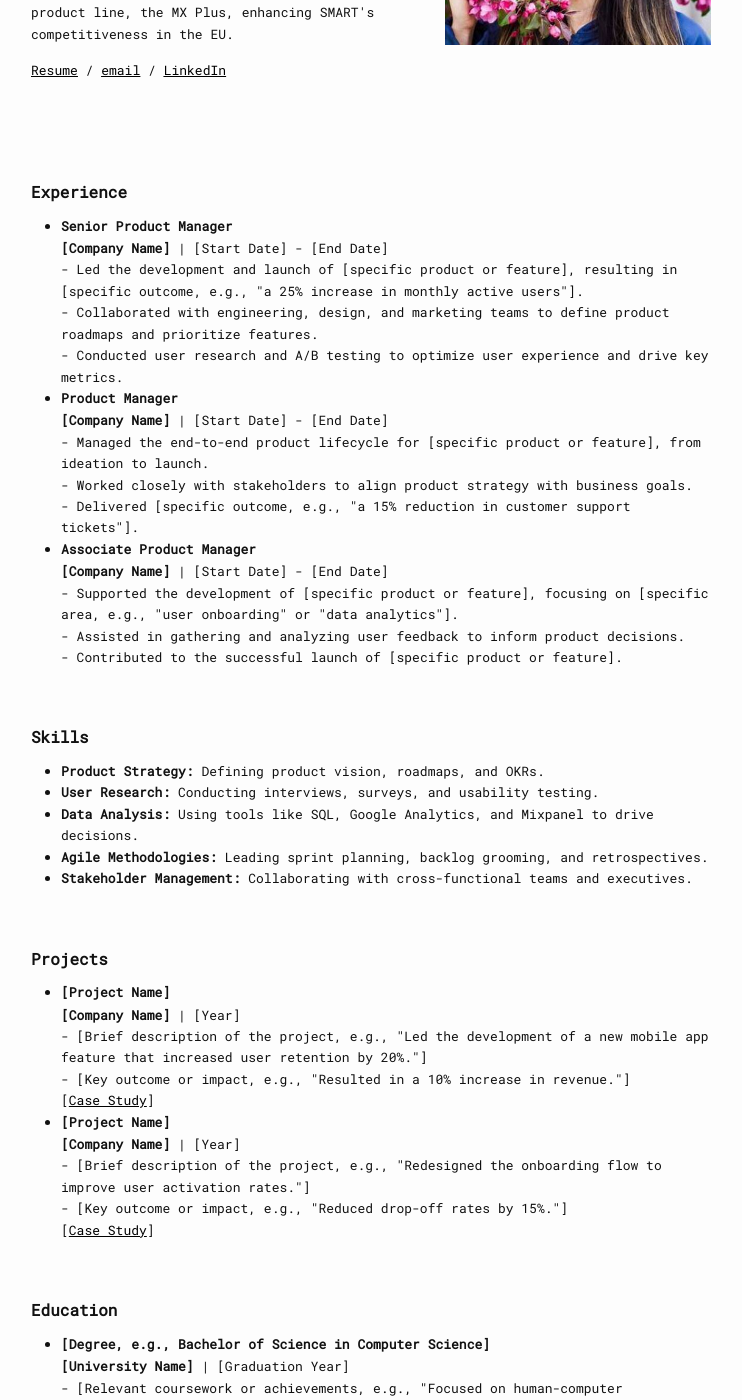
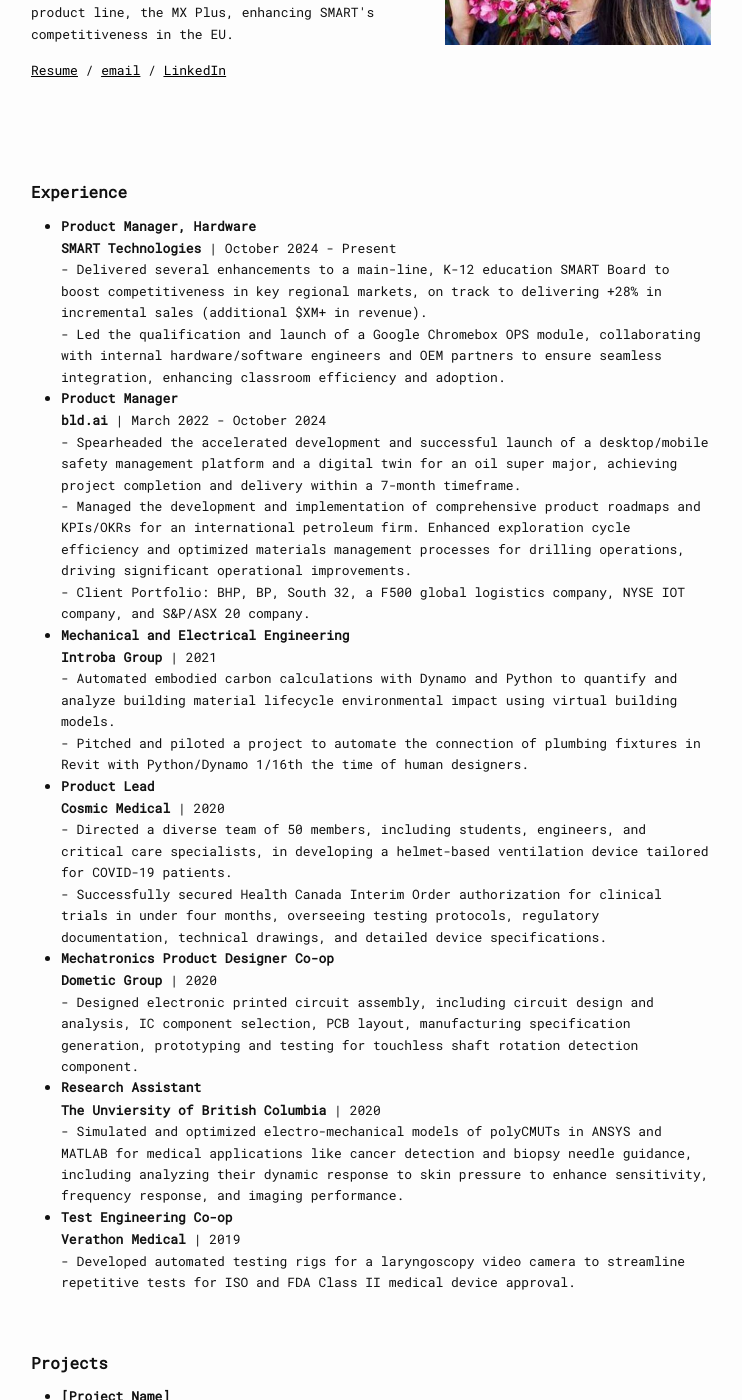
Before and after one commit to amywanwu/amywanwu.github.io, a Jekyll site: the page built from index.html, in a window 1280 px wide and 1400 px high, scrolled down 370 px. Shown: the whole window, without its empty margins (269-1011 px from the left). Built offline with Jekyll 4.4.1, drawn with Linux system fonts in a browser that asks for light colours.

Commit message:
Update index.html
Added jobs

```diff
--- a/index.html
+++ b/index.html
@@ -20,35 +20,45 @@
 <h2>Experience</h2>
 <ul>
     <li>
-        <h4>Senior Product Manager</h4>
-        <strong>[Company Name]</strong> | [Start Date] - [End Date]<br>
-        - Led the development and launch of [specific product or feature], resulting in [specific outcome, e.g., "a 25% increase in monthly active users"].<br>
-        - Collaborated with engineering, design, and marketing teams to define product roadmaps and prioritize features.<br>
-        - Conducted user research and A/B testing to optimize user experience and drive key metrics.<br>
+        <h4>Product Manager, Hardware</h4>
+        <strong>SMART Technologies</strong> | October 2024 - Present<br>
+        - Delivered several enhancements to a main-line, K-12 education SMART Board to boost competitiveness in key regional markets, on track to delivering +28% in incremental sales (additional $XM+ in revenue).<br>
+        - Led the qualification and launch of a Google Chromebox OPS module, collaborating with internal hardware/software engineers and OEM partners to ensure seamless integration, enhancing classroom efficiency and adoption.<br>
     </li>
     <li>
         <h4>Product Manager</h4>
-        <strong>[Company Name]</strong> | [Start Date] - [End Date]<br>
-        - Managed the end-to-end product lifecycle for [specific product or feature], from ideation to launch.<br>
-        - Worked closely with stakeholders to align product strategy with business goals.<br>
-        - Delivered [specific outcome, e.g., "a 15% reduction in customer support tickets"].<br>
+        <strong>bld.ai</strong> | March 2022 - October 2024<br>
+        - Spearheaded the accelerated development and successful launch of a desktop/mobile safety management platform and a digital twin for an oil super major, achieving project completion and delivery within a 7-month timeframe.<br>
+        - Managed the development and implementation of comprehensive product roadmaps and KPIs/OKRs for an international petroleum firm. Enhanced exploration cycle efficiency and optimized materials management processes for drilling operations, driving significant operational improvements.<br>
+        - Client Portfolio: BHP, BP, South 32, a F500 global logistics company, NYSE IOT company, and S&P/ASX 20 company.<br>
     </li>
     <li>
-        <h4>Associate Product Manager</h4>
-        <strong>[Company Name]</strong> | [Start Date] - [End Date]<br>
-        - Supported the development of [specific product or feature], focusing on [specific area, e.g., "user onboarding" or "data analytics"].<br>
-        - Assisted in gathering and analyzing user feedback to inform product decisions.<br>
-        - Contributed to the successful launch of [specific product or feature].<br>
+        <h4>Mechanical and Electrical Engineering</h4>
+        <strong>Introba Group</strong> | 2021<br>
+        - Automated embodied carbon calculations with Dynamo and Python to quantify and analyze building material lifecycle environmental impact using virtual building models.<br>
+        - Pitched and piloted a project to automate the connection of plumbing fixtures in Revit with Python/Dynamo 1/16th the time of human designers.<br>
     </li>
-</ul>
-
-<h2>Skills</h2>
-<ul>
-    <li><strong>Product Strategy:</strong> Defining product vision, roadmaps, and OKRs.</li>
-    <li><strong>User Research:</strong> Conducting interviews, surveys, and usability testing.</li>
-    <li><strong>Data Analysis:</strong> Using tools like SQL, Google Analytics, and Mixpanel to drive decisions.</li>
-    <li><strong>Agile Methodologies:</strong> Leading sprint planning, backlog grooming, and retrospectives.</li>
-    <li><strong>Stakeholder Management:</strong> Collaborating with cross-functional teams and executives.</li>
+    <li>
+        <h4>Product Lead</h4>
+        <strong>Cosmic Medical</strong> | 2020<br>
+        - Directed a diverse team of 50 members, including students, engineers, and critical care specialists, in developing a helmet-based ventilation device tailored for COVID-19 patients.<br>
+        - Successfully secured Health Canada Interim Order authorization for clinical trials in under four months, overseeing testing protocols, regulatory documentation, technical drawings, and detailed device specifications.<br>
+    </li>
+    <li>
+        <h4>Mechatronics Product Designer Co-op</h4>
+        <strong>Dometic Group</strong> | 2020<br>
+        - Designed electronic printed circuit assembly, including circuit design and analysis, IC component selection, PCB layout, manufacturing specification generation, prototyping and testing for touchless shaft rotation detection component.<br>
+    </li>
+    <li>
+        <h4>Research Assistant</h4>
+        <strong>The Unviersity of British Columbia</strong> | 2020<br>
+        - Simulated and optimized electro-mechanical models of polyCMUTs in ANSYS and MATLAB for medical applications like cancer detection and biopsy needle guidance, including analyzing their dynamic response to skin pressure to enhance sensitivity, frequency response, and imaging performance.<br>
+    </li>
+    <li>
+        <h4>Test Engineering Co-op</h4>
+        <strong>Verathon Medical</strong> | 2019<br>
+        - Developed automated testing rigs for a laryngoscopy video camera to streamline repetitive tests for ISO and FDA Class II medical device approval.<br>
+    </li>
 </ul>
 
 <h2>Projects</h2>
```
